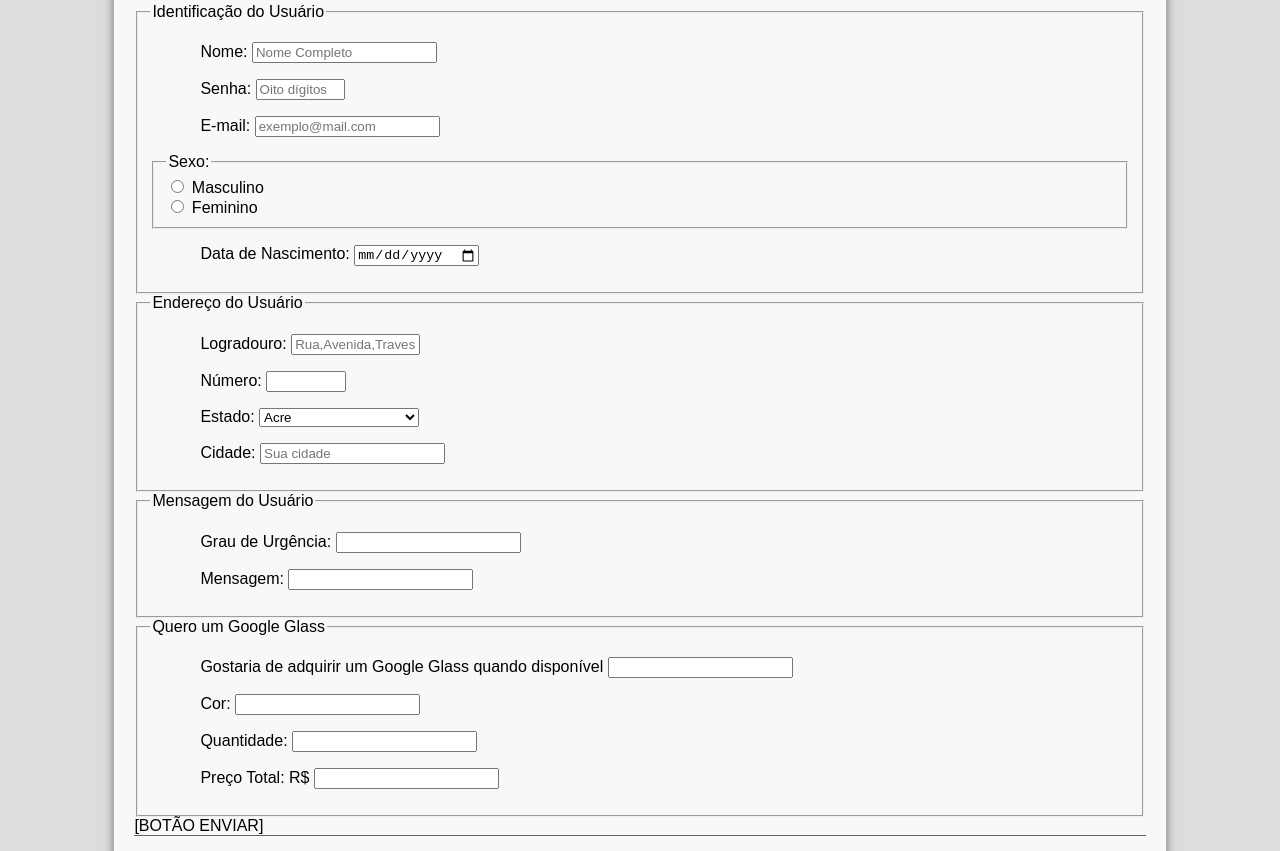
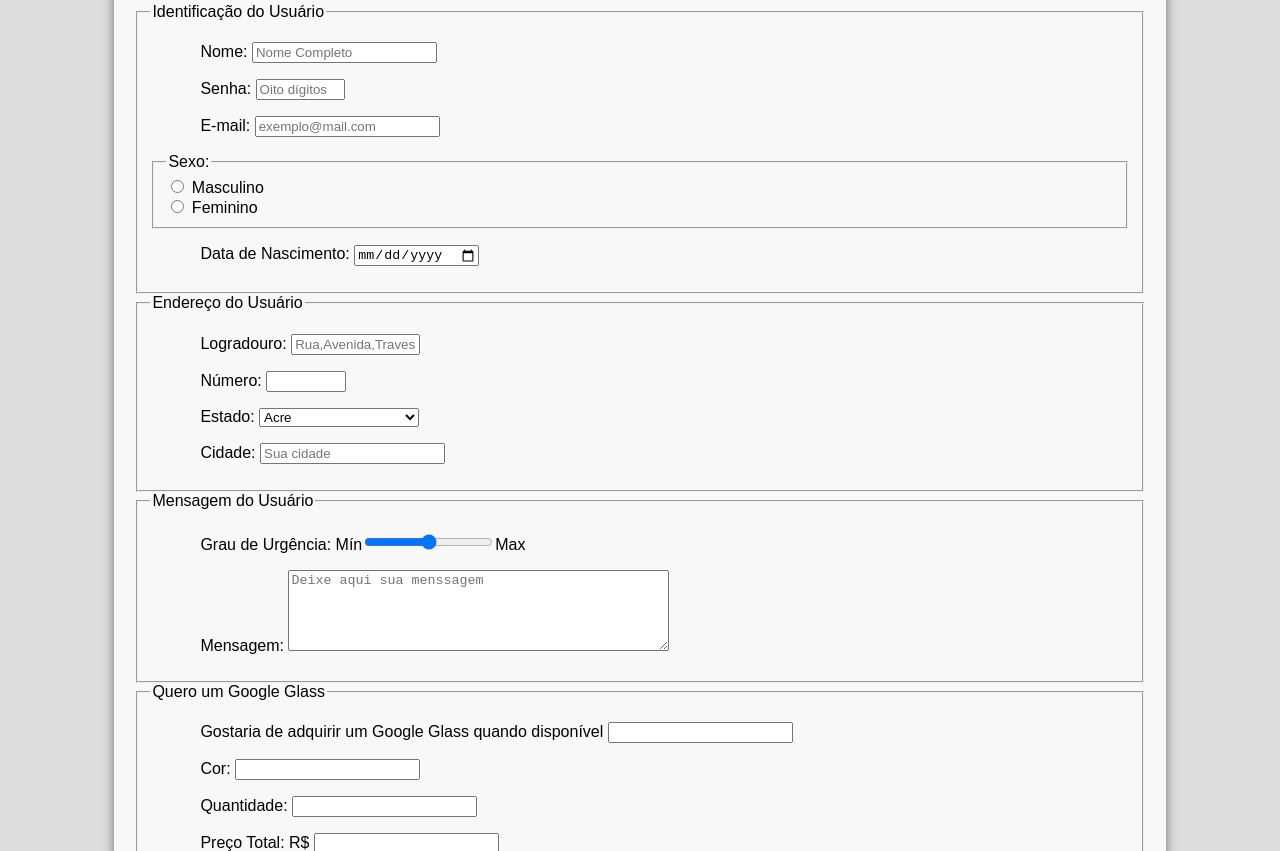
Before and after one commit to Thanatael/CursoemVideoHTML, a plain HTML site: page Material/fale-conosco.html in a window 1280 px wide. Shown: the part 351-1202 px from the top of the page. Drawn offline with Linux system fonts and the light colour scheme.

Commit message:
formulario urgencia e cidade

```diff
--- a/Material/fale-conosco.html
+++ b/Material/fale-conosco.html
@@ -159,12 +159,12 @@
         <legend>Mensagem do Usuário</legend>
             <p>
                 <label for="cUrg">
-                    Grau de Urgência: <input type="text" name="tUrg" id="cUrg">
+                    Grau de Urgência: Mín<input type="range" name="tUrg" id="cUrg" min="0" max="10" step="5">Max
                 </label>
             </p>
             <p>
                 <label for="cMsg">
-                    Mensagem: <input type="text" name="tMsg" id="cMsg">
+                    Mensagem: <textarea name="tMsg" id="cMsg" cols="45" rows="5" placeholder="Deixe aqui sua menssagem" maxlength="600"></textarea>
                 </label>
             </p>
     </fieldset>
```
